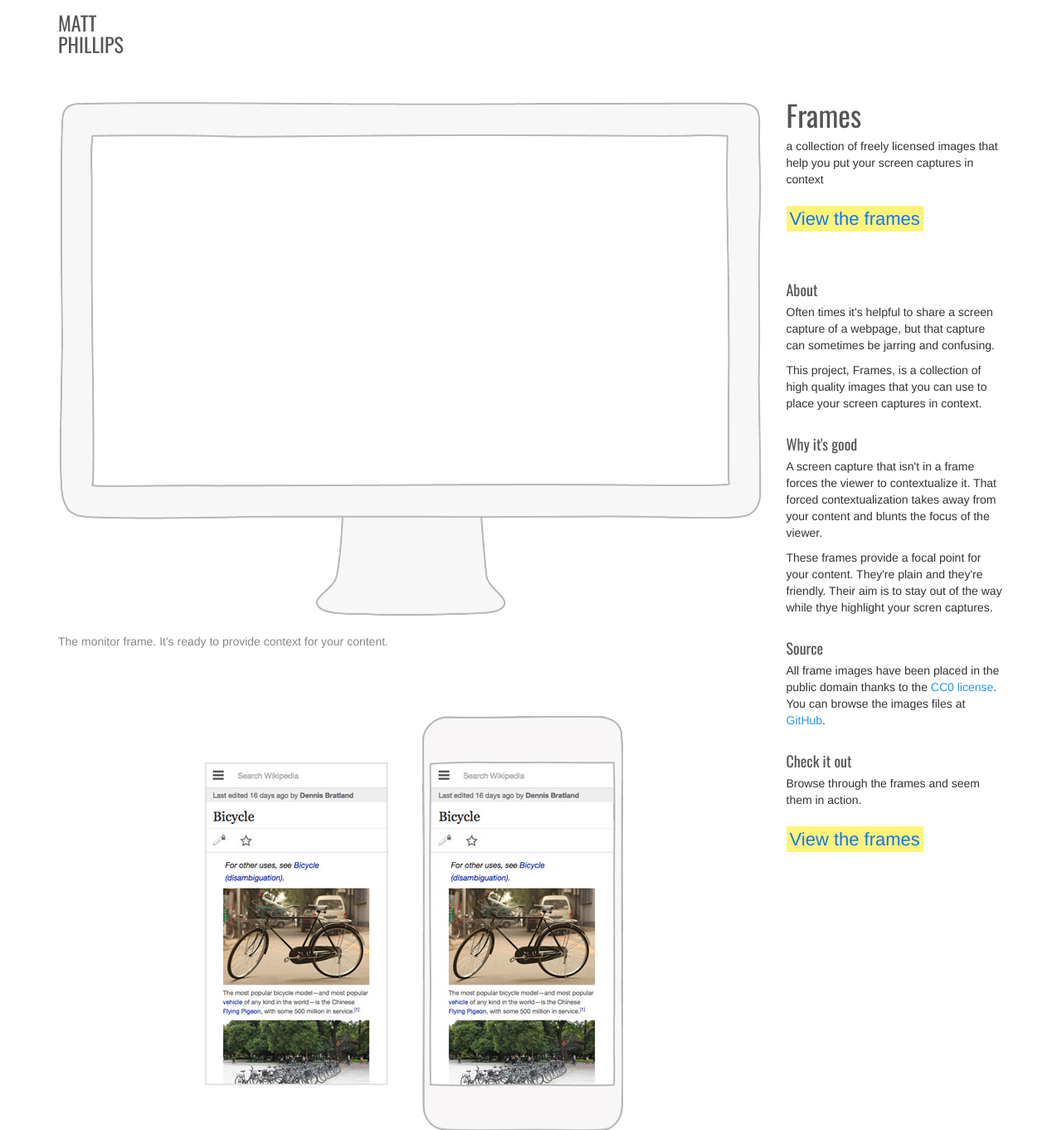
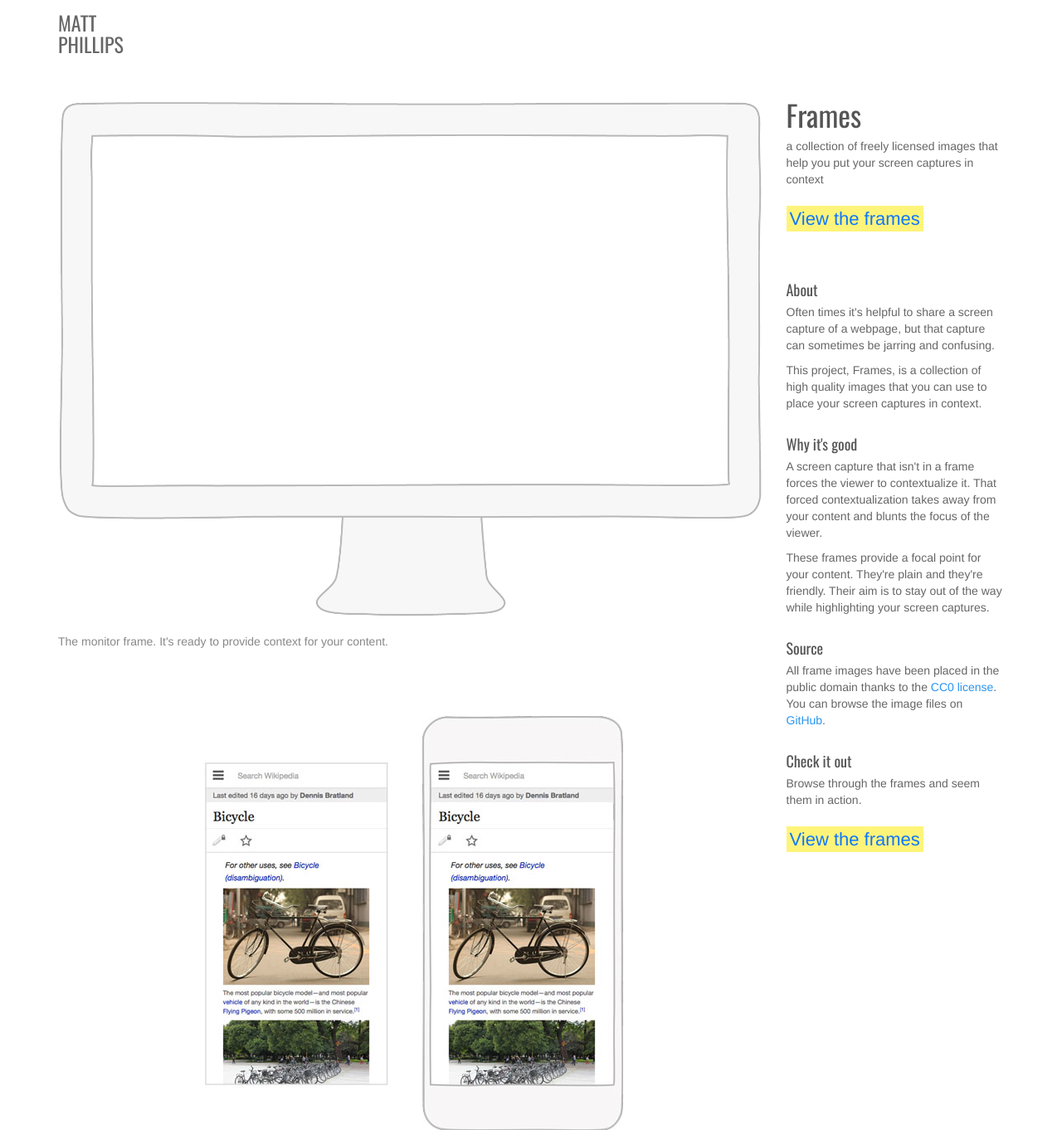
Before and after one commit to phillipsm/mattphillips-info, a Flask app: page /frames in a window 1280 px wide. Shown: the top 1362 px of the page at 83% size. Run offline with Flask 2, Linux system fonts and the light colour scheme; some libraries are stand-ins or nearby versions.

Commit message:
A little cleanup of some colors.

```diff
--- a/static/css/main.css
+++ b/static/css/main.css
@@ -127,6 +127,10 @@ a:hover {
 /* project page styling start */
 .project-container {
 	margin-bottom: 10px;
+}
+
+.project-container p{
+	color: #666;
 }
 
 .project-container .header {
--- a/templates/landing.html
+++ b/templates/landing.html
@@ -9,8 +9,8 @@
     <link href="/static/css/bootstrap.min.css" rel="stylesheet">
 
 	<!-- Global style, non-bootsrap> -->
+	<link href='http://fonts.googleapis.com/css?family=Oswald:400,300' rel='stylesheet' type='text/css'>
     <link href="/static/css/main.css" rel="stylesheet">
-	<link href='http://fonts.googleapis.com/css?family=Oswald:400,300' rel='stylesheet' type='text/css'>
 
 	<link rel="icon" type="image/png" href="/static/img/favicon.png">
 
--- a/templates/projects/frames.html
+++ b/templates/projects/frames.html
@@ -51,11 +51,11 @@
 				<p>
 					A screen capture that isn't in a frame forces the viewer to contextualize it. That forced contextualization takes away from your content and blunts the focus of the viewer.
                 <p>
-                    These frames provide a focal point for your content. They're plain and they're friendly. Their aim is to stay out of the way while thye highlight your scren captures.
+                    These frames provide a focal point for your content. They're plain and they're friendly. Their aim is to stay out of the way while highlighting your screen captures.
 				</p>
 				<p class="desc-title">Source</p>
 				<p>
-					All frame images have been placed in the public domain thanks to the <a href="http://creativecommons.org/publicdomain/zero/1.0/">CC0 license</a>.  You can browse the images files at <a href="https://github.com/harvard-lil/frames" target="_blank">GitHub</a>.
+					All frame images have been placed in the public domain thanks to the <a href="http://creativecommons.org/publicdomain/zero/1.0/">CC0 license</a>.  You can browse the image files on <a href="https://github.com/harvard-lil/frames" target="_blank">GitHub</a>.
 				</p>
 				<p class="desc-title">Check it out</p>
 				<p>Browse through the frames and seem them in action.</p>
--- a/templates/projects/project-base.html
+++ b/templates/projects/project-base.html
@@ -7,8 +7,8 @@
     <link href="/static/css/bootstrap.min.css" rel="stylesheet">
 
 	<!-- Global style, non-bootsrap> -->
+	<link href='http://fonts.googleapis.com/css?family=Oswald:400,300' rel='stylesheet' type='text/css'>
     <link href="/static/css/main.css" rel="stylesheet">
-	<link href='http://fonts.googleapis.com/css?family=Oswald:400,300' rel='stylesheet' type='text/css'>
 
 	<link rel="icon" type="/static/image/png" href="/static/img/favicon.png">
 
@@ -36,40 +36,53 @@
 
 		<p class="explore-title">Explore other projects</p>
 		<div class="row project-row">
-            {% if project_title != "Ambient Timer" %}
+            {% if project_title != "Frames" %}
 			<div class="col-xs-12 col-sm-6 col-md-4 proj-container">
-				<a href="ambient-timer"><img src="/static/img/a-t-small.jpg" class="img-responsive">
-				<p><span class="project-title">Ambient Timer</span> a low-stress visual timer with a simple input mechanism for setting the countdown</p></a>
+				<a href="frames"><img src="/static/img/frames-proj.png" class="img-responsive">
+					<p><span class="project-title">Frames</span> a collection of freely licensed images that help you put your screen captures in context</p>
+				</a>
 			</div>
             {% endif %}
             {% if project_title != "Hovermarks" %}
             <div class="col-xs-12 col-sm-6 col-md-4 proj-container">
 				<a href="hovermarks"><img src="/static/img/hovermarks-shelf.png" class="img-responsive">
-				<p><span class="project-title">Hovermarks</span> annotate a physical bookshelf using bookmarks that face the spine instead of the cover</p></a>
+					<p><span class="project-title">Hovermarks</span> annotate a physical bookshelf using bookmarks that face the spine instead of the cover</p>
+				</a>
+			</div>
+            {% endif %}
+            {% if project_title != "Ambient Timer" %}
+            <div class="col-xs-12 col-sm-6 col-md-4 proj-container">
+				<a href="ambient-timer"><img src="/static/img/a-t-small.jpg" class="img-responsive">
+					<p><span class="project-title">Ambient Timer</span> a low-stress visual timer with a simple input mechanism for setting the countdown</p>
+				</a>
 			</div>
             {% endif %}
             {% if project_title != "Awesome Box" %}
             <div class="col-xs-12 col-sm-6 col-md-4 proj-container">
 				<a href="awesome-box"><img src="/static/img/ab-core-small.jpg" class="img-responsive">
-				<p><span class="project-title">Awesome Box</span> an alternate returns box that sits alongside your library's regular book drop</p></a>
-			</div>
-            {% endif %}
-            {% if project_title != "360 Portrait" %}
-            <div class="col-xs-12 col-sm-6 col-md-4 proj-container">
-				<a href="360"><img src="/static/img/360-proj.jpg" class="img-responsive">
-				<p><span class="project-title">360° Portrait</span> a 360° view of my hand in a fun, draggable interface</p></a>
+					<p><span class="project-title">Awesome Box</span> an alternate returns box that sits alongside your library's regular book drop</p>
+				</a>
 			</div>
             {% endif %}
             {% if project_title != "thelibrary.fm" %}
             <div class="col-xs-12 col-sm-6 col-md-4 proj-container">
 				<a href="thelibrary-fm"><img src="/static/img/listening-in-the-stacks-small.jpg" class="img-responsive">
-				<p><span class="project-title">thelibrary.fm</span> experience the library with your ears</p></a>
+					<p><span class="project-title">thelibrary.fm</span> experience the library with your ears</p>
+				</a>
 			</div>
             {% endif %}
             {% if project_title != "Pyfav" %}
 			<div class="col-xs-12 col-sm-6 col-md-4 proj-container">
 				<a href="pyfav"><img src="/static/img/pyfav-ill.png" class="img-responsive">
-				<p><span class="project-title">pyfav</span> A Python library that removes the annoyance of retrieving favicons</p></a>
+					<p><span class="project-title">pyfav</span> A Python library that removes the annoyance of retrieving favicons</p>
+				</a>
+			</div>
+            {% endif %}
+            {% if project_title != "360 Portrait" %}
+			<div class="col-xs-12 col-sm-6 col-md-4 proj-container">
+				<a href="360"><img src="/static/img/360-proj.jpg" class="img-responsive">
+					<p><span class="project-title">360° Portrait</span> a 360° view of my hand in a fun, draggable interface</p>
+				</a>
 			</div>
             {% endif %}
         </div> <!-- / project-row -->
```
